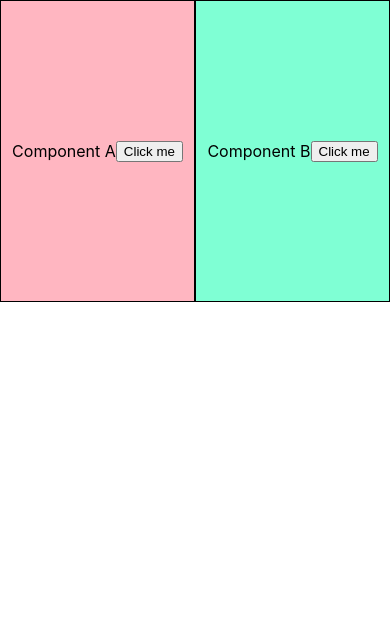
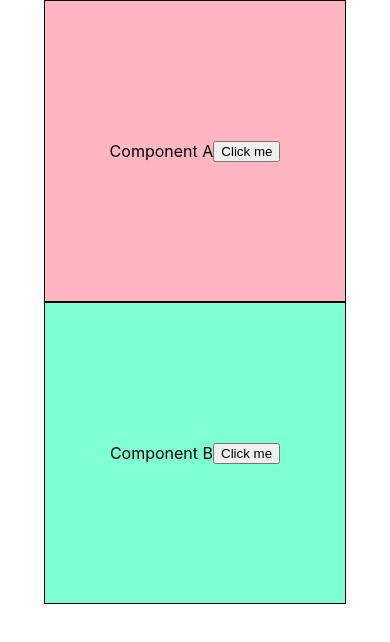
Before and after one commit to PegJac/React-Test, a React (Create React App) app: page / in a window 390 px wide. Shown: the top 642 px of the page. Built offline with nearby package versions, Linux system fonts and the light colour scheme.

Commit message:
task 7 - media query

```diff
--- a/src/index.scss
+++ b/src/index.scss
@@ -33,3 +33,10 @@ code {
     background-color: lightpink;
   }
 }
+
+@media screen and (max-width: 500px) {
+  .App {
+    flex-direction: column;
+    align-items: center;
+  }
+}
```
